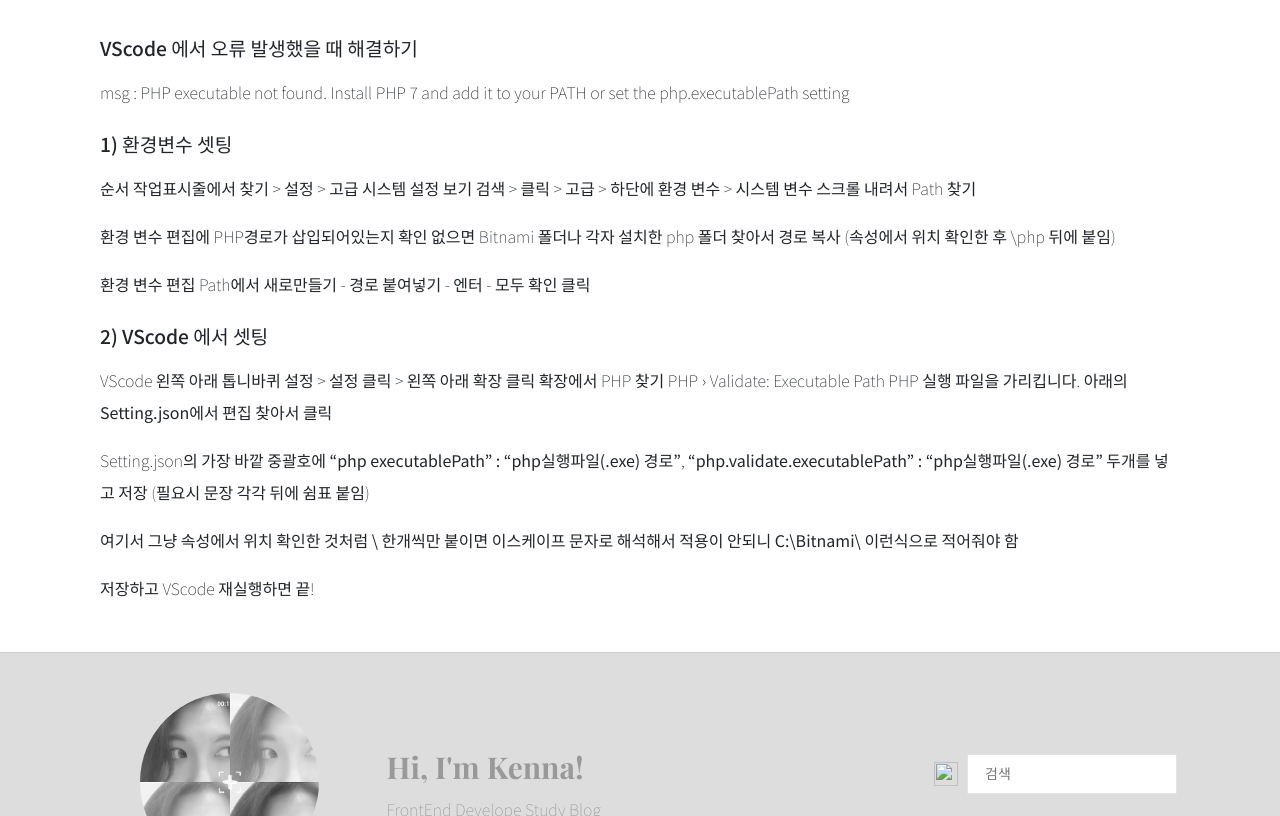
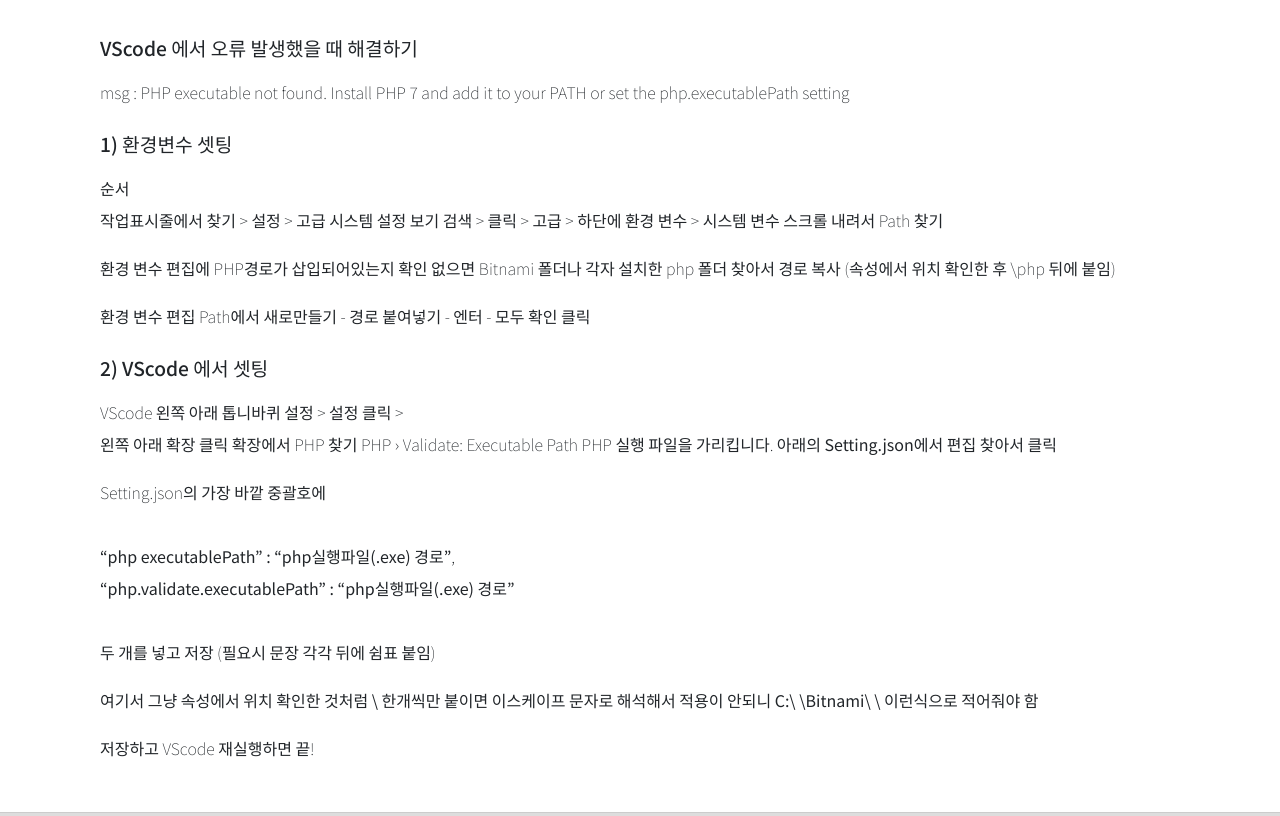
Before and after one commit to kenna-hwa/kenna-hwa.github.io, a Jekyll site: the page built from _collections/_blog/2021-05-30-php-executable.markdown, in a window 1280 px wide and 900 px high, scrolled down 449 px, cut to the strip 84-900 px from the top of the window. Built offline with Jekyll 4.4.1, drawn with Linux system fonts in a browser that asks for light colours; nearby versions of some CDN libraries; some web fonts are replaced.

Commit message:
php 문서 수정

```diff
--- a/_collections/_blog/2021-05-30-php-executable.markdown
+++ b/_collections/_blog/2021-05-30-php-executable.markdown
@@ -14,7 +14,7 @@ msg : PHP executable not found. Install PHP 7 and add it to your PATH or set the
 
 ###### 1) 환경변수 셋팅
 
-순서
+순서<br>
 작업표시줄에서 찾기 > 설정 > 고급 시스템 설정 보기 검색 > 클릭 > 고급 > 하단에 환경 변수 > 시스템 변수 스크롤 내려서 Path 찾기
 
 환경 변수 편집에 PHP경로가 삽입되어있는지 확인
@@ -25,17 +25,18 @@ msg : PHP executable not found. Install PHP 7 and add it to your PATH or set the
 
 ###### 2) VScode 에서 셋팅
 
-VScode 왼쪽 아래 톱니바퀴 설정 > 설정 클릭 > 왼쪽 아래 확장 클릭
+VScode 왼쪽 아래 톱니바퀴 설정 > 설정 클릭 ><br>
+왼쪽 아래 확장 클릭
 확장에서 PHP 찾기
 PHP › Validate: Executable Path PHP 실행 파일을 가리킵니다. 아래의
 **Setting.json에서 편집** 찾아서 클릭
 
-Setting.json의 가장 바깥 중괄호에
-**"php executablePath" : "php실행파일(.exe) 경로"**,
-**"php.validate.executablePath" : "php실행파일(.exe) 경로"**
-두개를 넣고 저장 (필요시 문장 각각 뒤에 쉼표 붙임)
+Setting.json의 가장 바깥 중괄호에<br><br>
+**"php executablePath" : "php실행파일(.exe) 경로"**,<br>
+**"php.validate.executablePath" : "php실행파일(.exe) 경로"**<br><br>
+두 개를 넣고 저장 (필요시 문장 각각 뒤에 쉼표 붙임)
 
-**여기서 그냥 속성에서 위치 확인한 것처럼 \ 한개씩만 붙이면 이스케이프 문자로 해석해서 적용이 안되니 C:\\Bitnami\\ 이런식으로 적어줘야 함**
+**여기서 그냥 속성에서 위치 확인한 것처럼 \ 한개씩만 붙이면 이스케이프 문자로 해석해서 적용이 안되니 C:\ \Bitnami\ \ 이런식으로 적어줘야 함**
 
 저장하고
 VScode 재실행하면 끝!
```
